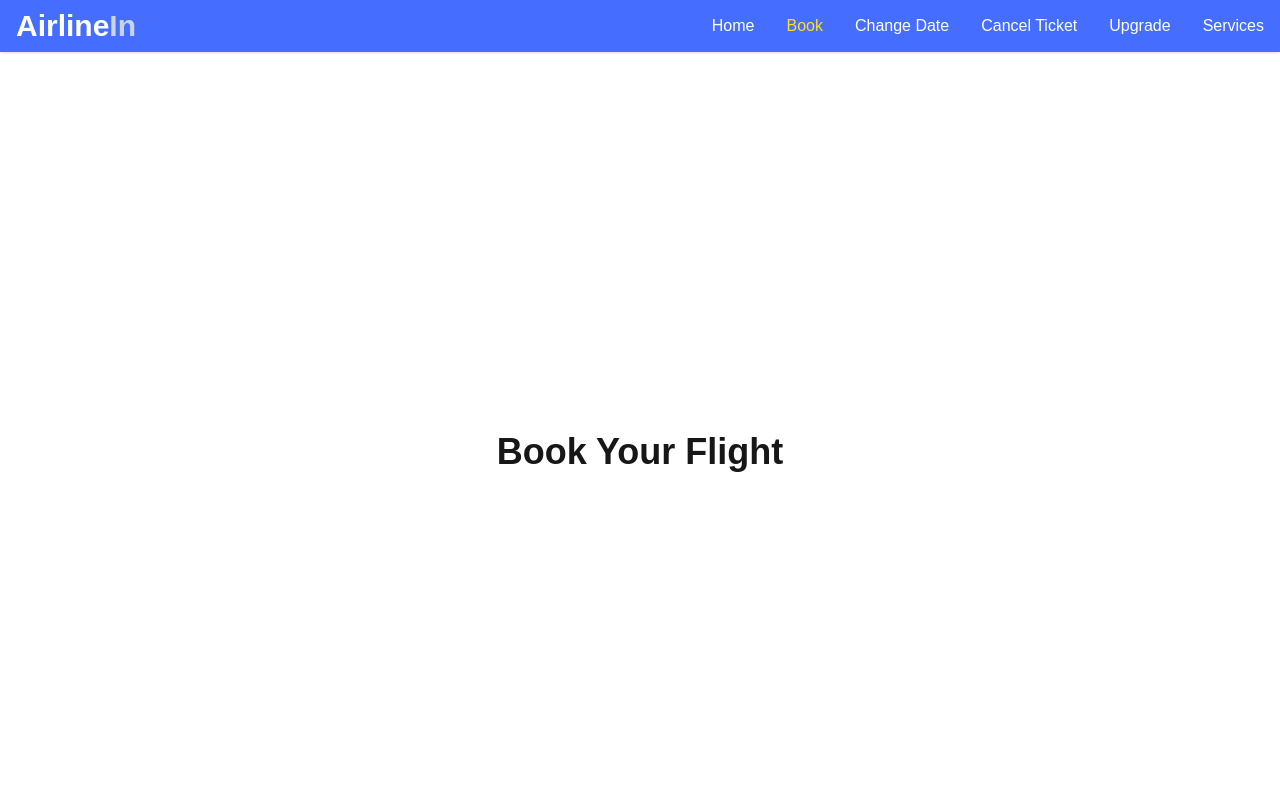
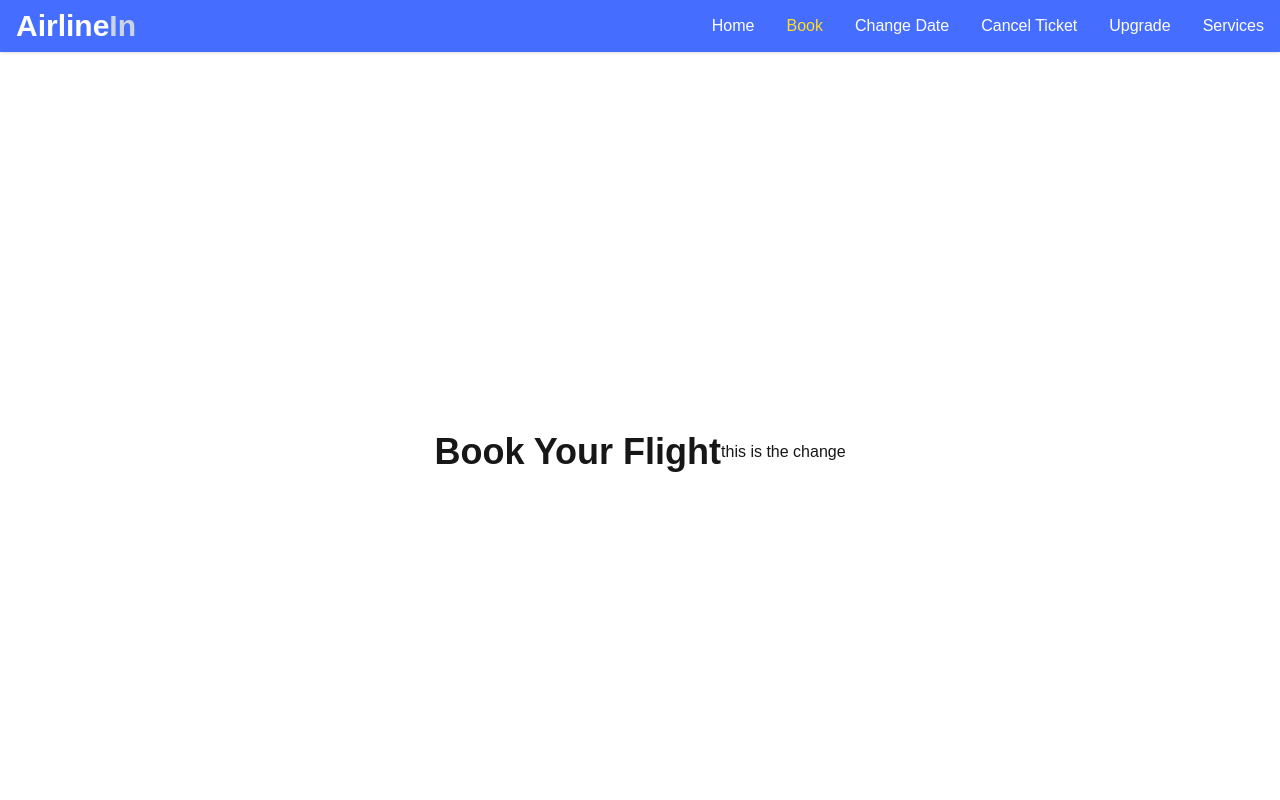
Before and after one commit to ayyoob150/airlinein, a Next.js app: page /book in a window 1280 px wide. Shown: the top 800 px of the page. Built offline with nearby package versions, Linux system fonts and the light colour scheme.

Commit message:
to check git working

```diff
--- a/app/book/page.js
+++ b/app/book/page.js
@@ -4,6 +4,7 @@ const page = () => {
     return (
         <div className='flex justify-center items-center h-screen'>
             <h1 className='text-4xl font-bold'>Book Your Flight</h1>
+            <div>this is the change</div>
         </div>
     )
 }
```
